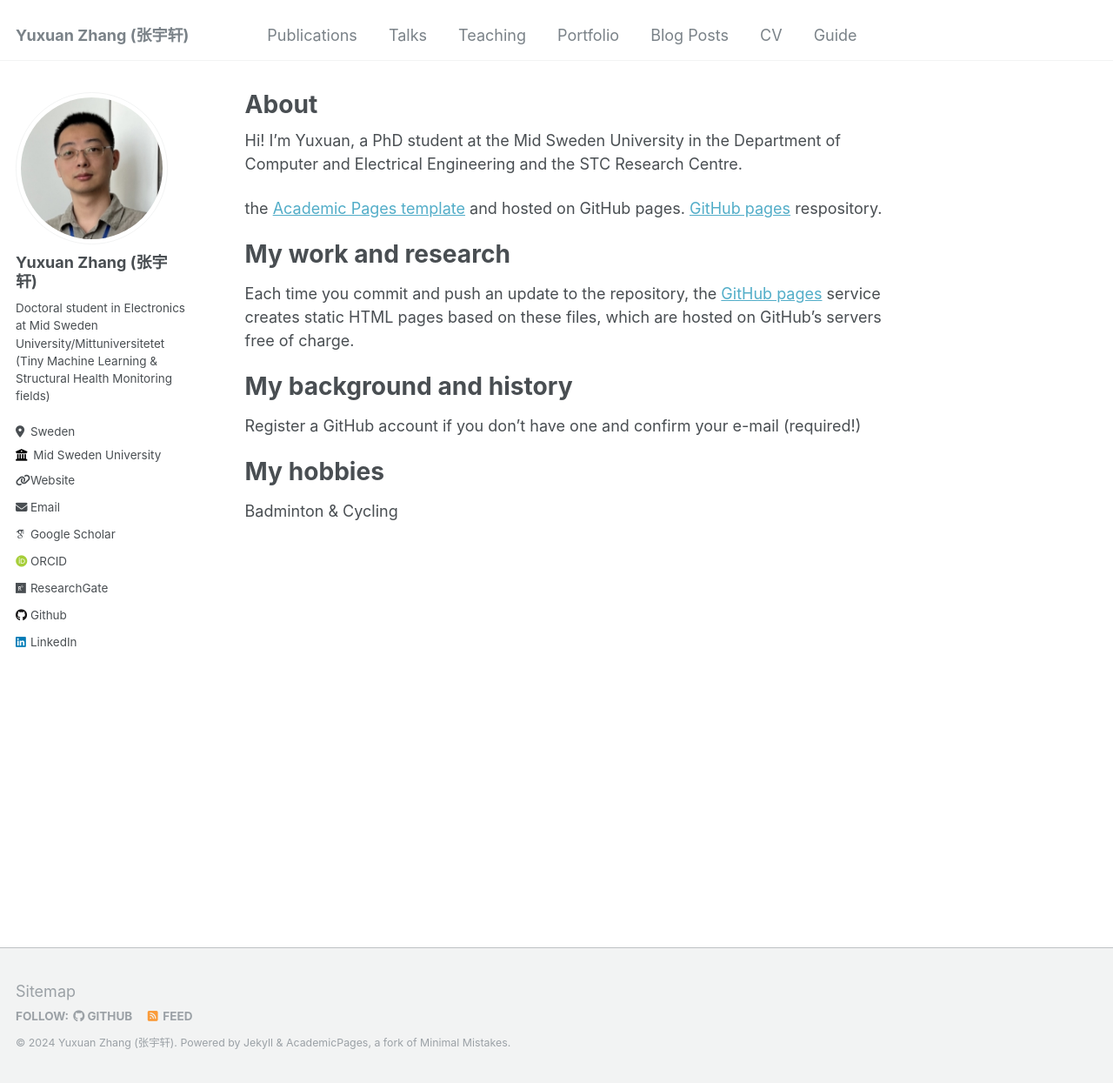
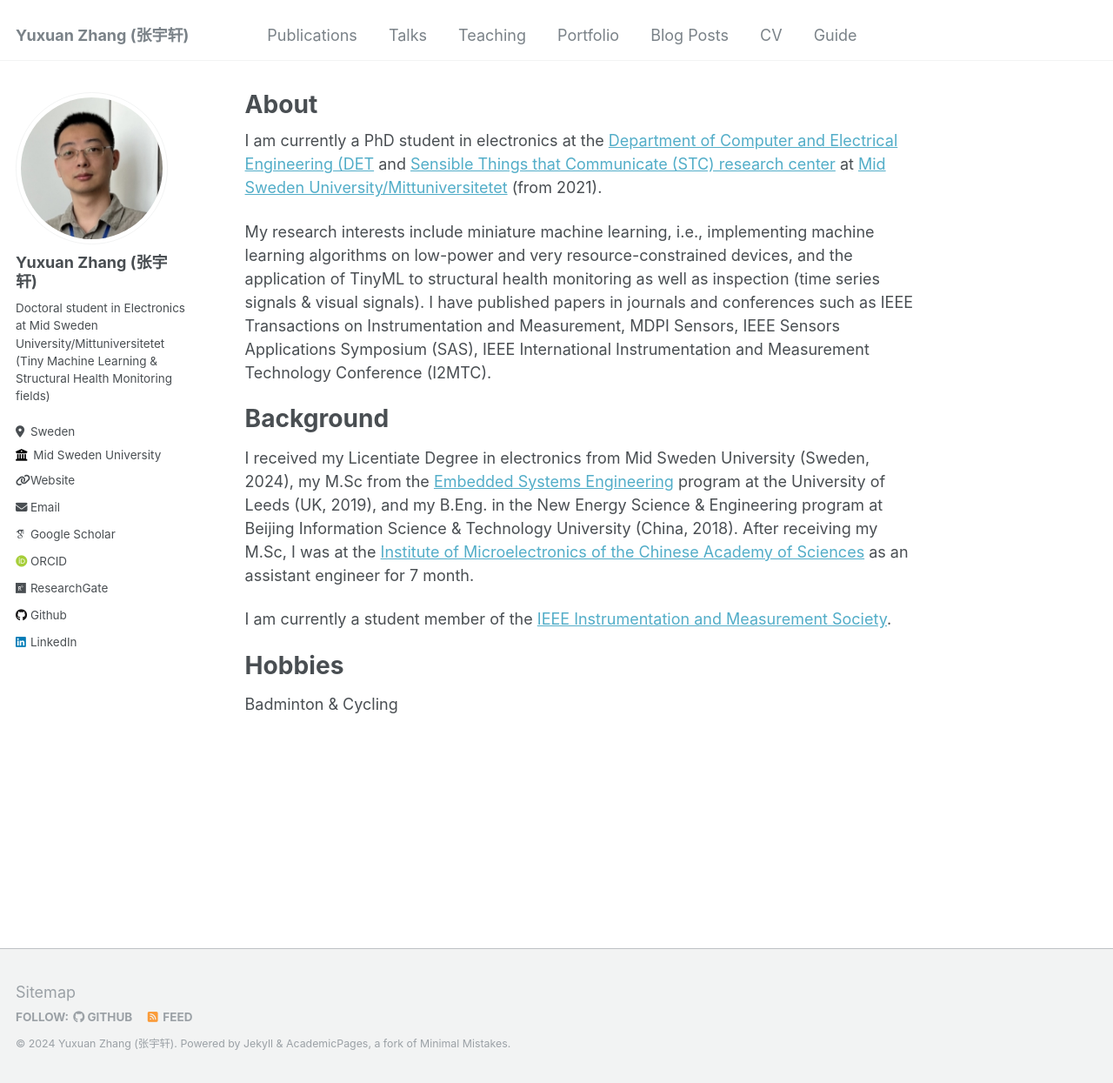
Before and after one commit to YuxuanZhang-96/YuxuanZhang-96.github.io, a Jekyll site: the page built from _pages/about.md, in a window 1280 px wide and 1245 px high. Shown: the whole window at 87% size. Built offline with Jekyll 4.4.1, drawn with Linux system fonts in a browser that asks for light colours; some web fonts are replaced.

Commit message:
Update about.md

```diff
--- a/_pages/about.md
+++ b/_pages/about.md
@@ -6,21 +6,17 @@ redirect_from:
   - /about/
   - /about.html
 ---
+I am currently a PhD student in electronics at the
+[Department of Computer and Electrical Engineering (DET](https://www.miun.se/en/meet-mid-sweden-university/Organisation/departments/det/) and [Sensible Things that Communicate (STC) research center](https://www.miun.se/en/Research/research-centers/stc/) at [Mid Sweden University/Mittuniversitetet](https://www.miun.se/en/) (from 2021).
 
-Hi! I’m Yuxuan, a PhD student at the Mid Sweden University in the Department of Computer  and Electrical Engineering and the STC Research Centre.
+My research interests include miniature machine learning, i.e., implementing machine learning algorithms on low-power and very resource-constrained devices, and the application of TinyML to structural health monitoring as well as inspection (time series signals & visual signals).  I have published papers in journals and conferences such as IEEE Transactions on Instrumentation and Measurement, MDPI Sensors, IEEE Sensors Applications Symposium (SAS), IEEE International Instrumentation and Measurement Technology Conference (I2MTC).
 
-the [Academic Pages template](https://github.com/academicpages/academicpages.github.io) and hosted on GitHub pages. [GitHub pages](https://pages.github.com) respository.
+Background
+======
+I received my Licentiate Degree in electronics from Mid Sweden University (Sweden, 2024), my M.Sc from the [Embedded Systems Engineering](https://courses.leeds.ac.uk/f310/embedded-systems-engineering-msc-eng-) program at the University of Leeds (UK, 2019), and my B.Eng. in the New Energy Science & Engineering program at Beijing Information Science & Technology University (China, 2018). After receiving my M.Sc, I was at the [Institute of Microelectronics of the Chinese Academy of Sciences](http://www.ime.cas.cn/) as an assistant engineer for 7 month.
 
-My work and research
-======
-Each time you commit and push an update to the repository, the [GitHub pages](https://pages.github.com/) service creates static HTML pages based on these files, which are hosted on GitHub's servers free of charge.
+I am currently a student member of the [IEEE Instrumentation and Measurement Society](https://ieee-ims.org/).
 
-
-My background and history
-======
-Register a GitHub account if you don't have one and confirm your e-mail (required!)
-
-
-My hobbies
+Hobbies
 ======
 Badminton & Cycling
```
